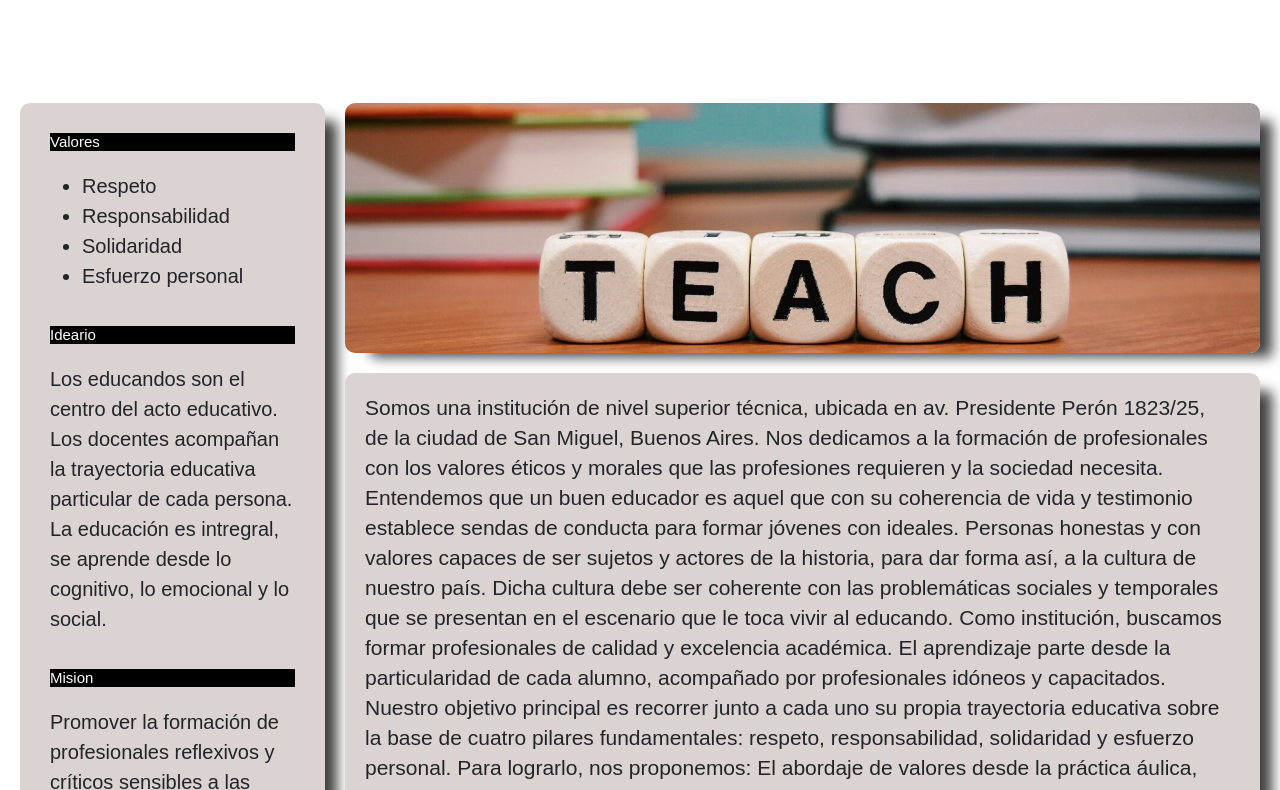
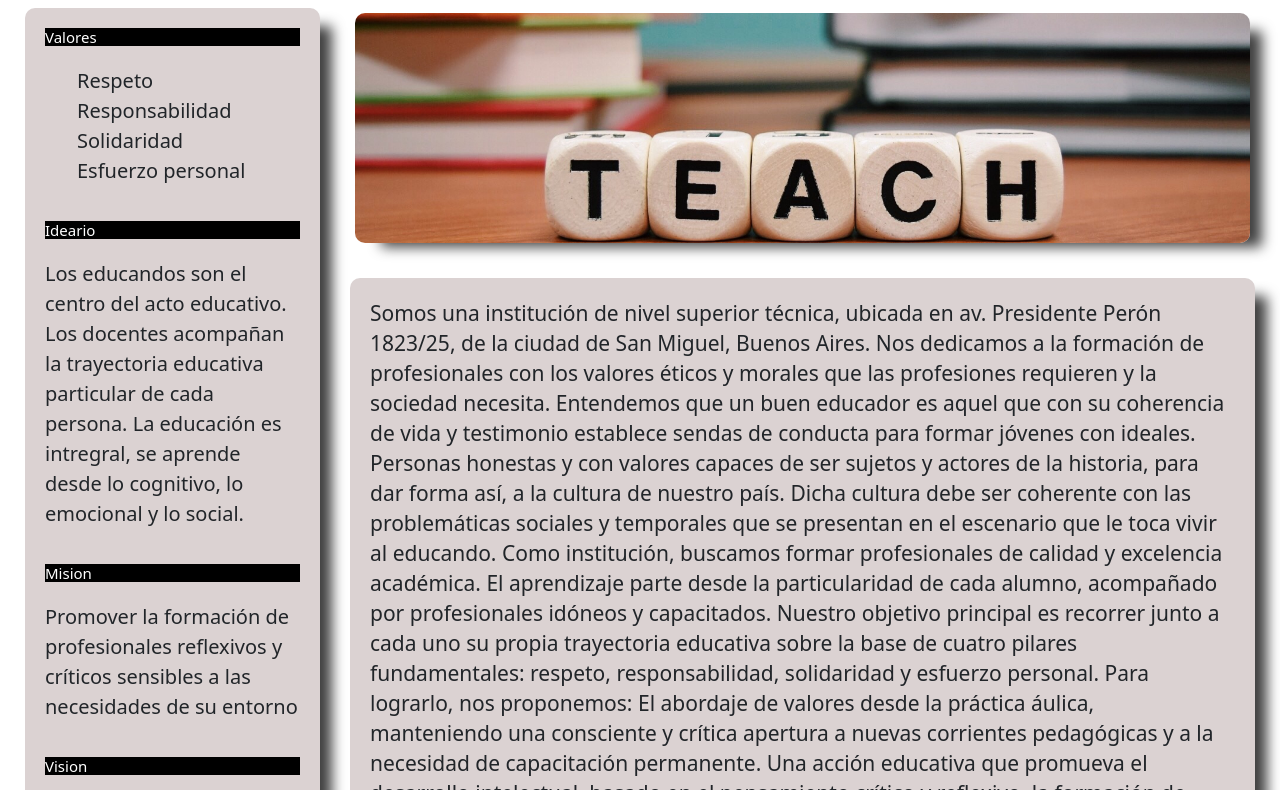
Before and after one commit to javiermarello/proyecto-javier, a website: page institucional.html in a window 1280 px wide. Shown: the part 383-1173 px from the top of the page. Drawn offline with nearby package versions, Linux system fonts and the light colour scheme.

Commit message:
solucione institucional

```diff
--- a/institucional.html
+++ b/institucional.html
@@ -106,7 +106,7 @@
 
 
 
-        <div class="grid-item imagen-derecha">
+        <div class="grid-item imagen-teach">
             <img class="imagen-institucional" src="imagenes/imagen-inst.jpg" alt="imagen-institucional">
         </div>
 
--- a/scss/components/_header.scss
+++ b/scss/components/_header.scss
@@ -67,7 +67,7 @@
 
     .titulo-curso {
         display: flex;
-        height: 30vh;
+        height: 20vh;
         width: 100%;
 
         @media screen and (max-width: 450px) {
--- a/scss/components/_institucional.scss
+++ b/scss/components/_institucional.scss
@@ -1,12 +1,18 @@
 .main-institucional {
-    margin: 20px;
     display: grid;
     grid-template-columns: 1fr 3fr;
-    grid-template-rows: 250px 750px;
-    font-family: Arial, Helvetica, sans-serif;
+    grid-template-rows: 250px 600px;
+    padding: 0 20px 0 20px;
     gap: 20px;
 
-
+    .grid-item {
+        padding: 5px;
+        margin: 5px;
+        border-radius: 10px 10px 10px 10px;
+        -moz-border-radius: 10px 10px 10px 10px;
+        -webkit-border-radius: 10px 10px 10px 10px;
+        border: 0px solid #000000;
+    }
 
 
     .columna-izquierda {
@@ -14,26 +20,11 @@
         grid-column-end: 2;
         grid-row-start: 1;
         grid-row-end: 3;
-        padding: 5px;
-        border-radius: 10px 10px 10px 10px;
-        -moz-border-radius: 10px 10px 10px 10px;
-        -webkit-border-radius: 10px 10px 10px 10px;
-        border: 0px solid #000000;
-        -webkit-box-shadow: 19px 11px 13px -7px rgba(0, 0, 0, 0.75);
-        -moz-box-shadow: 19px 11px 13px -7px rgba(0, 0, 0, 0.75);
-        box-shadow: 19px 11px 13px -7px rgba(0, 0, 0, 0.75);
-
+        padding: 20px;
         background-color: rgb(219, 210, 210);
-        list-style: none;
-        padding: 30px;
-
-        @media screen and (max-width: 450px) {
-            display: grid;
-            grid-row-start: 1;
-            grid-row-end: 2;
-            grid-row-gap: 10px;
-            margin-top: 30px;
-        }
+        border-radius: map-get($estilo-contenedores, radio-contenedor);
+        border: map-get($estilo-contenedores, borde-contenedor);
+        box-shadow: map-get($estilo-contenedores, sombra-contenedor);
 
 
         .valores {
@@ -44,16 +35,10 @@
         }
 
         .lista-valores {
-
+            list-style: none;
             font-size: 20px;
             margin-bottom: 35px;
-
-            @media screen and (max-width: 450px) {
-
-                font-size: 15px;
-            }
         }
-
 
         .ideario {
             background-color: black;
@@ -66,11 +51,6 @@
             list-style: none;
             font-size: 20px;
             margin-bottom: 35px;
-
-            @media screen and (max-width: 450px) {
-
-                font-size: 15px;
-            }
         }
 
         .mision {
@@ -84,11 +64,6 @@
             list-style: none;
             font-size: 20px;
             margin-bottom: 35px;
-
-            @media screen and (max-width: 450px) {
-
-                font-size: 15px;
-            }
         }
 
         .vision {
@@ -102,77 +77,73 @@
             list-style: none;
             font-size: 20px;
             margin-bottom: 35px;
+        }
 
-            @media screen and (max-width: 450px) {
+        @media screen and (max-width: 450px) {
+            display: grid;
+            grid-column-start: 1;
+            grid-column-end: 2;
+            grid-row-start: 1;
+            grid-row-end: 2;
 
-                font-size: 15px;
-            }
         }
     }
 
-    .imagen-derecha {
+    .imagen-teach {
         grid-column-start: 2;
         grid-column-end: 3;
+        grid-row-start: 1;
+        grid-row-end: 2;
 
         .imagen-institucional {
             width: 100%;
             height: 100%;
             object-fit: cover;
-            -webkit-box-shadow: 19px 11px 13px -7px rgba(0, 0, 0, 0.75);
-            -moz-box-shadow: 19px 11px 13px -7px rgba(0, 0, 0, 0.75);
-            box-shadow: 19px 11px 13px -7px rgba(0, 0, 0, 0.75);
+            border-radius: map-get($estilo-contenedores, radio-contenedor);
+            border: map-get($estilo-contenedores, borde-contenedor);
+            box-shadow: map-get($estilo-contenedores, sombra-contenedor);
 
-            border-radius: 10px 10px 10px 10px;
-            -moz-border-radius: 10px 10px 10px 10px;
-            -webkit-border-radius: 10px 10px 10px 10px;
-            border: 0px solid #000000;
         }
 
         @media screen and (max-width: 450px) {
             display: grid;
+            grid-column-start: 1;
+            grid-column-end: 2;
             grid-row-start: 2;
             grid-row-end: 3;
-            grid-row-gap: 10px;
-            margin-top: 30px;
 
         }
     }
 
     .texto-derecha {
+        grid-column-start: 2;
+        grid-column-end: 3;
+        grid-row-start: 2;
+        grid-row-end: 3;
         background-color: rgb(219, 210, 210);
         padding: 20px 30px 20px 20px;
         font-size: 21px;
         line-height: 30px;
-        -webkit-box-shadow: 19px 11px 13px -7px rgba(0, 0, 0, 0.75);
-        -moz-box-shadow: 19px 11px 13px -7px rgba(0, 0, 0, 0.75);
-        box-shadow: 19px 11px 13px -7px rgba(0, 0, 0, 0.75);
+        border-radius: map-get($estilo-contenedores, radio-contenedor);
+        border: map-get($estilo-contenedores, borde-contenedor);
+        box-shadow: map-get($estilo-contenedores, sombra-contenedor);
 
-        border-radius: 10px 10px 10px 10px;
-        -moz-border-radius: 10px 10px 10px 10px;
-        -webkit-border-radius: 10px 10px 10px 10px;
-        border: 0px solid #000000;
 
         @media screen and (max-width: 450px) {
             display: grid;
+            grid-column-start: 1;
+            grid-column-end: 2;
             grid-row-start: 3;
             grid-row-end: 4;
-            grid-row-gap: 10px;
-            margin-top: 30px;
-            font-size: 15px;
 
         }
 
-
     }
-
 
     @media screen and (max-width: 450px) {
         display: grid;
         grid-template-columns: 1fr;
-        grid-template-rows: none;
-        grid-row-gap: 10px;
-        margin-top: 30px;
-        @include grid-template (1fr, none);
+        grid-template-rows: auto;
+
     }
-
 }
```
Also changed, not shown: package.json (+285 -2 lines), css/style.css, 2 other files.
